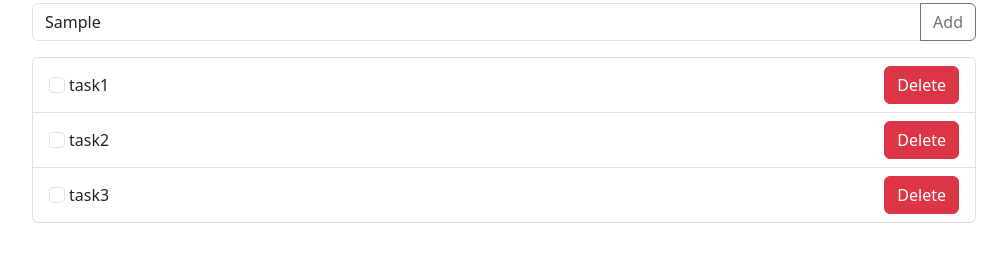
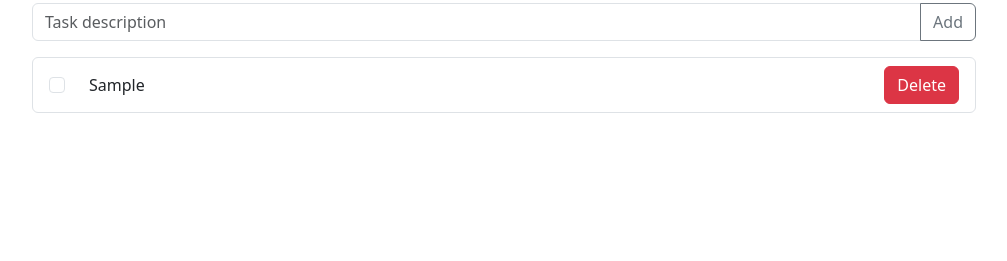
Before and after one commit to SabitKabidulayev/mf_frontend-course_js, a plain HTML site: page js-hw-9-10-scope-closure/task-1/index.html in a window 1280 px wide. Both pictures are taken after typing "Sample" into the empty fields and a click on the button "Add". Shown: the part 93-354 px from the top of the page, without its empty margins (136-1143 px from the left). Drawn offline with nearby package versions, Linux system fonts and the light colour scheme.

Commit message:
hw 9-10 task1

```diff
--- a/js-hw-9-10-scope-closure/task-1/index.html
+++ b/js-hw-9-10-scope-closure/task-1/index.html
@@ -15,17 +15,11 @@
     <div class="task-manager">
         <h1>Task Manager</h1>
         <div class="input-group mb-3">
-            <input type="text" class="form-control" placeholder="Task description" aria-label="Task description" aria-describedby="button-addon2">
-            <button class="btn btn-outline-secondary" type="button" id="button-addon2">Add</button>
+            <input type="text" class="form-control" placeholder="Task description" id="task-input">
+            <button class="btn btn-outline-secondary" type="button" id="add-task">Add</button>
         </div>
-        <ul class="list-group" id="tm-list">
-            <!-- <li class="list-group-item">
-              <div>
-                <input class="form-check-input me-1" type="checkbox" value="" id="firstCheckbox">
-                <label class="form-check-label" for="firstCheckbox">First checkbox</label>
-              </div>
-              <button type="button" class="btn btn-danger">Delete</button>
-            </li> -->
+        <ul class="list-group" id="tasks-list">
+
         </ul>
     </div>
 </body>
--- a/js-hw-9-10-scope-closure/task-1/script.js
+++ b/js-hw-9-10-scope-closure/task-1/script.js
@@ -1,36 +1,49 @@
-const tasks = [
-    'task1',
-    'task2',
-    'task3'
-]
+const taskInput = document.querySelector('#task-input')
+const tasksList = document.querySelector('#tasks-list')
+const addButton = document.querySelector('#add-task')
 
-const tasksList = document.querySelector('#tm-list')
+addButton.addEventListener('click', () => {
+    addTask()
+})
 
-const tasksElements = tasks.map ((task, index) => {
+function addTask() {
+    if (taskInput.value !== '') {
         const li = document.createElement('li')
         li.classList.add('list-group-item')
 
         const div = document.createElement('div')
+        div.classList.add('task-descr')
 
-    const input = document.createElement('input')
-    input.classList.add('form-check-input', 'me-1')
-    input.type = 'checkbox'
-    input.setAttribute('id', `checkbox${index}`)
+        const checkbox = document.createElement('input')
+        checkbox.classList.add('form-check-input', 'me-1')
+        checkbox.type = 'checkbox'
 
         const label = document.createElement('label')
         label.classList.add('form-check-label')
-    label.setAttribute('for', `checkbox${index}`)
-    label.innerText = task
+        label.innerText = taskInput.value
+
+
 
         const button = document.createElement('button')
         button.setAttribute('type', `button`)
         button.classList.add('btn', 'btn-danger')
         button.innerText = 'Delete'
 
-    div.append(input, label)
+        div.append(checkbox, label)
         li.append(div, button)
 
-    return li
+        tasksList.appendChild(li)
+    }
+    taskInput.value = ''
+}
+
+tasksList.addEventListener('click', e => {
+    if (e.target.tagName === 'INPUT') {
+        const li = e.target.parentElement.parentElement
+        li.classList.toggle('checked')
+    }
+
+    if (e.target.tagName === 'BUTTON') {
+        e.target.parentElement.remove()
+    }
 })
-
-tasksList.append(...tasksElements)
--- a/js-hw-9-10-scope-closure/task-1/style.css
+++ b/js-hw-9-10-scope-closure/task-1/style.css
@@ -17,3 +17,12 @@
     justify-content: space-between;
     align-items: center;
 }
+
+.task-descr {
+    display: flex;
+    gap: 20px;
+}
+
+.checked {
+    background-color: #CBE3D9;
+}
```
Lines whose indentation alone changed are shown as unchanged.
